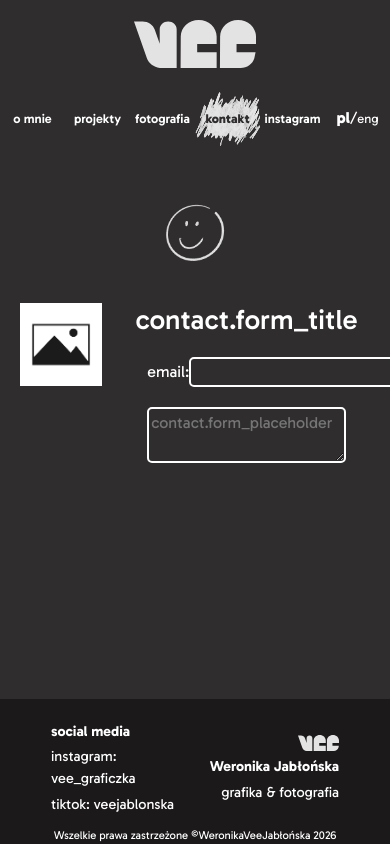
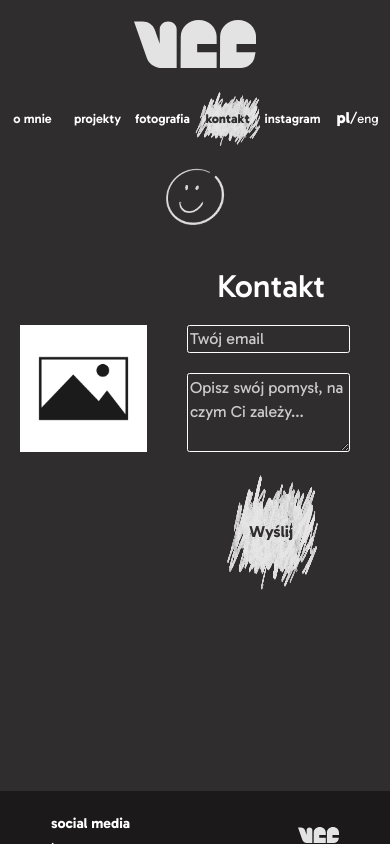
Before and after one commit to PBur27/PortfolioWera, a React (Vite) app: page /contacts in a window 390 px wide. Built offline with nearby package versions, Linux system fonts and the light colour scheme.

Commit message:
contact form edit

```diff
--- a/src/Languages.jsx
+++ b/src/Languages.jsx
@@ -1,94 +1,129 @@
 export const texts = {
   pl: {
     home: {
-      title: 'Cześć!',
-      subtitle_first_line: 'Masz pomysł? Sprawdź co tworzę',
-      subtitle_second_line: 'i zróbmy razem coś niesamowitego!',
+      title: "Cześć!",
+      subtitle_first_line: "Masz pomysł? Sprawdź co tworzę",
+      subtitle_second_line: "i zróbmy razem coś niesamowitego!",
     },
     about: {
-      title: 'O mnie',
+      title: "O mnie",
       section1: {
-        header: 'Cześć!',
-        name: 'Jestem Weronika Jabłońska',
-        text1: 'Projektuję i fotografuję, poruszając się między różnymi stylami i formami wyrazu. Lubię eksperymentować, mieszać techniki i odkrywać nowe rozwiązania - zarówno w sztuce, jak i w codziennym procesie twórczym.',
-        text2: 'Moim punktem wyjścia był rysunek i malarstwo, do którego często wracam, budując kompozycję i narrację obrazu. Jestem absolwentką Liceum Plastycznego w Kielcach, aktualnie kończę studia licencjackie z komunikacji wizualnej na UKEN w Krakowie.',
-        text3: 'Od kilku lat pracuję jako trenerka grafiki komputerowej, ucząc dzieci i młodzież w Gigantach Programowania i pomagając im stawiać pierwsze kroki w świecie projektowania. Pracuję także jako fotoreporterka na obozach młodzieżowych oraz wykonuję fotorelacje i dokumentacje wystaw na uczelni.',
+        header: "Cześć!",
+        name: "Jestem Weronika Jabłońska",
+        text1:
+          "Projektuję i fotografuję, poruszając się między różnymi stylami i formami wyrazu. Lubię eksperymentować, mieszać techniki i odkrywać nowe rozwiązania - zarówno w sztuce, jak i w codziennym procesie twórczym.",
+        text2:
+          "Moim punktem wyjścia był rysunek i malarstwo, do którego często wracam, budując kompozycję i narrację obrazu. Jestem absolwentką Liceum Plastycznego w Kielcach, aktualnie kończę studia licencjackie z komunikacji wizualnej na UKEN w Krakowie.",
+        text3:
+          "Od kilku lat pracuję jako trenerka grafiki komputerowej, ucząc dzieci i młodzież w Gigantach Programowania i pomagając im stawiać pierwsze kroki w świecie projektowania. Pracuję także jako fotoreporterka na obozach młodzieżowych oraz wykonuję fotorelacje i dokumentacje wystaw na uczelni.",
       },
       section2: {
-        header: 'Osiągnięcia',
-        ex_individual: 'Wystawy indywidualne',
-        list1_1: 'Ewolucja natury, Miejska Biblioteka Publiczna w Starachowicach, 2025',
-        list1_2: 'Światłocienie, Poczytalnia na dVoRcu w Kielcach, 2025',
-        ex_group: 'Wystawy zbiorowe',
-        list2_1: 'Przeploty, Summer Łódź Festiwal, Strefa Sztuki, 2025',
-        list2_2: 'Wszystkie drogi prowadzą do Gwaru, Bar Gwar w Krakowie, 2025',
-        list2_3: 'Paste Up, Festiwal Plakatu Niezależnego, Warszawa, 2026',
-        ex_other: 'Inne',
-        list3_1: 'Wygrana konkursu na okładkę 27. dni Muzyki, Filharmonia Świętokrzyska w Kielcach, 2019',
-        list3_2: 'Nominacja w kategorii Etykieta - debiuty, Art of Packaging, 2025',
-        list3_3: 'Fotoreportaż na wydarzeniach Festiwalu Trójmorza w Krakowie, 2024 - 25',
+        header: "Osiągnięcia",
+        ex_individual: "Wystawy indywidualne",
+        list1_1:
+          "Ewolucja natury, Miejska Biblioteka Publiczna w Starachowicach, 2025",
+        list1_2: "Światłocienie, Poczytalnia na dVoRcu w Kielcach, 2025",
+        ex_group: "Wystawy zbiorowe",
+        list2_1: "Przeploty, Summer Łódź Festiwal, Strefa Sztuki, 2025",
+        list2_2: "Wszystkie drogi prowadzą do Gwaru, Bar Gwar w Krakowie, 2025",
+        list2_3: "Paste Up, Festiwal Plakatu Niezależnego, Warszawa, 2026",
+        ex_other: "Inne",
+        list3_1:
+          "Wygrana konkursu na okładkę 27. dni Muzyki, Filharmonia Świętokrzyska w Kielcach, 2019",
+        list3_2:
+          "Nominacja w kategorii Etykieta - debiuty, Art of Packaging, 2025",
+        list3_3:
+          "Fotoreportaż na wydarzeniach Festiwalu Trójmorza w Krakowie, 2024 - 25",
       },
     },
     projects: {
-      scope_title: 'Zakres Projektowy:',
-      university_description:'Projekt studencki wykonany na kursie: identyfikacja wizualna.\n UKEN w Krakowie, komunikacja wizualna.',
-      other_projects: 'CHCESZ ZOBACZYĆ INNE PROJEKTY?',
-      other_projects_check: 'sprawdzam!',
+      scope_title: "Zakres Projektowy:",
+      university_description:
+        "Projekt studencki wykonany na kursie: identyfikacja wizualna.\n UKEN w Krakowie, komunikacja wizualna.",
+      other_projects: "CHCESZ ZOBACZYĆ INNE PROJEKTY?",
+      other_projects_check: "sprawdzam!",
       Hydropolis: {
-        title: 'Hydropolis',
-        description: 'Hydropolis to identyfikacja wizualna inspirowana wodą, technologią i eksploracją głębin. Ciemne tła, odcienie niebieskiego i techniczne motywy budują atmosferę jak z wnętrza muzeum — gdzie światło wydobywa się z mroku. Duże fotografie zwierząt i roślin związanych z wodą stają się głównymi bohaterami kompozycji.W ramach projektu odświeżyłam również znak — bazując na poprzednim logo, stworzyłam „H”, bezpośrednio nawiązującą do nazwy Hydropolis i wzmacniającą rozpoznawalność marki.',
-        scope:'lifting logo, projekt plakatów, billboardów, biletów, merchu, wizytówek i postów na social media.'
+        title: "Hydropolis",
+        description:
+          "Hydropolis to identyfikacja wizualna inspirowana wodą, technologią i eksploracją głębin. Ciemne tła, odcienie niebieskiego i techniczne motywy budują atmosferę jak z wnętrza muzeum — gdzie światło wydobywa się z mroku. Duże fotografie zwierząt i roślin związanych z wodą stają się głównymi bohaterami kompozycji.W ramach projektu odświeżyłam również znak — bazując na poprzednim logo, stworzyłam „H”, bezpośrednio nawiązującą do nazwy Hydropolis i wzmacniającą rozpoznawalność marki.",
+        scope:
+          "lifting logo, projekt plakatów, billboardów, biletów, merchu, wizytówek i postów na social media.",
       },
       Wedkarstwo: {
-        title: 'Festiwal wędkarski',
-        description: 'Identyfikacja wizualna festiwalu wędkarskiego i survivalowego utrzymana jest w lekko retro estetyce, łączącej stonowane beże z akcentami wodnistego, łuskowatego błękitu. Projekt opiera się na zrasteryzowanych zdjęciach ryb, które nadają całości graficzny, plakatowy charakter i przywołują skojarzenia z archiwalnymi drukami. Podjęłam się wyzwania stworzenia wizerunku wędkarstwa w świeży, mniej oczywisty sposób. Fotografie ryb przeplatają się z typografią oraz przysłowiami wędkarskimi, budując narrację i oddając spokojny, nostalgiczny klimat tego hobby.'
-      }
-    }
+        title: "Festiwal wędkarski",
+        description:
+          "Identyfikacja wizualna festiwalu wędkarskiego i survivalowego utrzymana jest w lekko retro estetyce, łączącej stonowane beże z akcentami wodnistego, łuskowatego błękitu. Projekt opiera się na zrasteryzowanych zdjęciach ryb, które nadają całości graficzny, plakatowy charakter i przywołują skojarzenia z archiwalnymi drukami. Podjęłam się wyzwania stworzenia wizerunku wędkarstwa w świeży, mniej oczywisty sposób. Fotografie ryb przeplatają się z typografią oraz przysłowiami wędkarskimi, budując narrację i oddając spokojny, nostalgiczny klimat tego hobby.",
+      },
+    },
+    contact: {
+      form_title: "Kontakt",
+      form_email_placeholder: "Twój email",
+      form_text_placeholder: "Opisz swój pomysł, na czym Ci zależy...",
+      form_submit: "Wyślij",
+    },
   },
   en: {
     home: {
-      title: 'Hello!',
-      subtitle_first_line: 'Have any ideas? Check out my work.',
-      subtitle_second_line: 'Let us create something amazing together!',
+      title: "Hello!",
+      subtitle_first_line: "Have any ideas? Check out my work.",
+      subtitle_second_line: "Let us create something amazing together!",
     },
     about: {
-      title: 'About Me',
+      title: "About Me",
       section1: {
-        header: 'Hello!',
-        name: 'I am Weronika Jabłońska',
-        text1: 'A designer and photographer who navigates between different styles and forms of expression. I enjoy experimenting, mixing techniques, and exploring new solutions - both in art and in the everyday creative process.',
-        text2: 'My starting point was drawing and painting, which I often return to when building the composition and narrative of an image. I am a graduate of the Fine Arts High School in Kielce, currently finishing my bachelor’s degree in visual communication at UKEN in Krakow.',
-        text3: 'For several years, I have been working as a computer graphics trainer, teaching children and youth at Giganci Programowania and helping them take their first steps in the world of design. I also work as a photojournalist at youth camps and create photo reports and document exhibitions at the university.',
+        header: "Hello!",
+        name: "I am Weronika Jabłońska",
+        text1:
+          "A designer and photographer who navigates between different styles and forms of expression. I enjoy experimenting, mixing techniques, and exploring new solutions - both in art and in the everyday creative process.",
+        text2:
+          "My starting point was drawing and painting, which I often return to when building the composition and narrative of an image. I am a graduate of the Fine Arts High School in Kielce, currently finishing my bachelor’s degree in visual communication at UKEN in Krakow.",
+        text3:
+          "For several years, I have been working as a computer graphics trainer, teaching children and youth at Giganci Programowania and helping them take their first steps in the world of design. I also work as a photojournalist at youth camps and create photo reports and document exhibitions at the university.",
       },
       section2: {
-        header: 'Achievements',
-        ex_individual: 'Solo Exhibitions',
-        list1_1: 'Ewolucja natury, Municipal Public Library in Starachowice, 2025',
-        list1_2: 'Światłocienie, Public Library in the dVorzec in Kielce, 2025',
-        ex_group: 'Group Exhibitions',
-        list2_1: 'Przeploty, Summer Łódź Festival, Art Zone, 2025',
-        list2_2: 'Wszystkie drogi prowadzą do Gwaru, Bar Gwar in Krakow, 2025',
-        list2_3: 'Paste Up, Independent Poster Festival, Warsaw, 2026',
-        ex_other: 'Other',
-        list3_1: 'Winner of the cover competition for the 27th Music Days, Świętokrzyska Philharmonic in Kielce, 2019',
-        list3_2: 'Nomination in the Label - Debuts category, Art of Packaging, 2025',
-        list3_3: 'Photo report for Three Seas Festival events in Krakow, 2024 - 25',
+        header: "Achievements",
+        ex_individual: "Solo Exhibitions",
+        list1_1:
+          "Ewolucja natury, Municipal Public Library in Starachowice, 2025",
+        list1_2: "Światłocienie, Public Library in the dVorzec in Kielce, 2025",
+        ex_group: "Group Exhibitions",
+        list2_1: "Przeploty, Summer Łódź Festival, Art Zone, 2025",
+        list2_2: "Wszystkie drogi prowadzą do Gwaru, Bar Gwar in Krakow, 2025",
+        list2_3: "Paste Up, Independent Poster Festival, Warsaw, 2026",
+        ex_other: "Other",
+        list3_1:
+          "Winner of the cover competition for the 27th Music Days, Świętokrzyska Philharmonic in Kielce, 2019",
+        list3_2:
+          "Nomination in the Label - Debuts category, Art of Packaging, 2025",
+        list3_3:
+          "Photo report for Three Seas Festival events in Krakow, 2024 - 25",
       },
     },
     projects: {
-      scope_title: 'Project scope:',
-      university_description:'Student project completed during the course: visual identity.\nUKEN in Krakow, visual communication.',
-      other_projects: 'WANT TO SEE MY OTHER PROJECTS?',
-      other_projects_check: 'check!',
+      scope_title: "Project scope:",
+      university_description:
+        "Student project completed during the course: visual identity.\nUKEN in Krakow, visual communication.",
+      other_projects: "WANT TO SEE MY OTHER PROJECTS?",
+      other_projects_check: "check!",
       Hydropolis: {
-        title: 'Hydropolis',
-        description: 'Hydropolis is a visual identity inspired by water, technology, and deep-sea exploration. Dark backgrounds, shades of blue, and technical motifs build an atmosphere reminiscent of a museum interior — where light emerges from the darkness. Large photographs of water-related animals and plants become the main protagonists of the composition. As part of the project, I also refreshed the visual mark — based on the previous logo, I created an "H" that directly refers to the name Hydropolis and strengthens brand recognition.',
-        scope:'logo redesign, poster, billboard, ticket, merchandise, business card, and social media post design.'
+        title: "Hydropolis",
+        description:
+          'Hydropolis is a visual identity inspired by water, technology, and deep-sea exploration. Dark backgrounds, shades of blue, and technical motifs build an atmosphere reminiscent of a museum interior — where light emerges from the darkness. Large photographs of water-related animals and plants become the main protagonists of the composition. As part of the project, I also refreshed the visual mark — based on the previous logo, I created an "H" that directly refers to the name Hydropolis and strengthens brand recognition.',
+        scope:
+          "logo redesign, poster, billboard, ticket, merchandise, business card, and social media post design.",
       },
       Wedkarstwo: {
-        title: 'Festiwal wędkarski',
-        description: 'The visual identity of this fishing and survival festival is maintained in a subtle retro aesthetic, combining muted beiges with accents of watery, scaly blue. The project is based on rasterized images of fish, which give the whole a graphic, poster-like character and evoke associations with archival prints. I took on the challenge of creating a fresh, less obvious image for fishing. Photographs of fish intertwine with typography and fishing proverbs, building a narrative and capturing the calm, nostalgic atmosphere of this hobby.'
-      }
-    }
+        title: "Festiwal wędkarski",
+        description:
+          "The visual identity of this fishing and survival festival is maintained in a subtle retro aesthetic, combining muted beiges with accents of watery, scaly blue. The project is based on rasterized images of fish, which give the whole a graphic, poster-like character and evoke associations with archival prints. I took on the challenge of creating a fresh, less obvious image for fishing. Photographs of fish intertwine with typography and fishing proverbs, building a narrative and capturing the calm, nostalgic atmosphere of this hobby.",
+      },
+    },
+    contact: {
+      form_title: "Contact",
+      form_email_placeholder: "Your email",
+      form_text_placeholder:
+        "Describe your idea, what would you like to see...",
+      form_submit: "Send",
+    },
   },
 };
--- a/src/pages/Contact.jsx
+++ b/src/pages/Contact.jsx
@@ -1,14 +1,12 @@
 import React from "react";
-import smile from '../assets/aboutMeSmile.png'
-import placeholder from '../assets/placeholder.png'
-import {useT} from '../LanguageContext'
+import smile from "../assets/aboutMeSmile.png";
+import placeholder from "../assets/placeholder.png";
+import { useT } from "../LanguageContext";
 
-
-import './pages.css'
+import "./pages.css";
 
 function Contact() {
-
-  const t =useT()
+  const t = useT();
 
   return (
     <>
@@ -16,22 +14,40 @@ function Contact() {
         <img src={smile} className="top-image" />
       </div>
       <div className="content">
-        <div className="contact-container-horizontal">
-          <div className="contact-image-container">
-
-            <img src={placeholder} className="contact-image"/>
-
+        <div className="contact-container">
+          <div className="contact-container-horizontal">
+            <div className="contact-image-container"></div>
+            <div className="contact-form-container">
+              <h1 className="contact-form-title">{t("contact.form_title")}</h1>
+            </div>
           </div>
-          <div className="contact-form-container">
-            <h1 className="contact-form-title">{t('contact.form_title')}</h1>
-            <form className="contact-form">
-              <label>
-                <span>email:</span>
-                <input type="email" id="email" name="email" />
-              </label>
-              <textarea id="message" name="message" placeholder={t('contact.form_placeholder')} />
-            </form>
-
+          <div className="contact-container-horizontal">
+            <div className="contact-image-container">
+              <img src={placeholder} className="contact-image" />
+            </div>
+            <div className="contact-form-container">
+              <form className="contact-form" id="contact-form">
+                <input
+                  type="email"
+                  id="email"
+                  name="email"
+                  placeholder={t("contact.form_email_placeholder")}
+                />
+                <textarea
+                  id="message"
+                  name="message"
+                  placeholder={t("contact.form_text_placeholder")}
+                />
+              </form>
+            </div>
+          </div>
+          <div className="contact-container-horizontal">
+            <div className="contact-image-container"></div>
+            <div className="contact-form-container">
+              <div className="contact-form-submit-container">
+                <button type="submit" form="contact-form" className="contact-form-submit-button">{t('contact.form_submit')}</button>
+              </div>
+            </div>
           </div>
         </div>
       </div>
--- a/src/pages/pages.css
+++ b/src/pages/pages.css
@@ -196,6 +196,11 @@ ul {
   color: #2f2d2d;
   align-items: center;
 }
+.contact-container{
+  display: flex;
+  flex-direction: column;
+  gap: 20px;
+}
 .contact-container-horizontal {
   display: flex;
   flex-direction: row;
@@ -214,7 +219,6 @@ ul {
   flex-direction: column;
   gap: 20px;
 
-
   text-align: center;
   align-items: center;
 }
@@ -222,51 +226,74 @@ ul {
   max-width: 100%;
   max-height: 100%;
 }
-.contact-form-title{
+.contact-form-title {
+  font-size: clamp(32px, 8vw, 120px);
+  width: 80%;
+  text-align: center;
   margin: 0;
 }
 .contact-form {
-  flex:1;
+  flex: 1;
   width: 80%;
   text-align: left;
   display: flex;
   flex-direction: column;
   gap: 20px;
+}
 
-  label {
-    width: 100%;
-    display: flex;
-    flex-direction: row;
-
-    span {
-      flex: 1;
-      line-height: 1;
-      align-content: center;
-    }
 input {
   background-image: none;
   background-color: transparent;
   font-family: inherit;
   font-size: inherit;
 
-      border: solid white 2px;
-      border-radius: 5px;
+  border: solid white 1.25px;
+  border-radius: 2.5px;
   color: white;
 
   flex: 3;
   background-color: transparent;
 }
+input::placeholder{
+  color: rgba(255, 255, 255, 0.75);
 }
-  textarea{
+
+textarea {
   height: 100%;
   background-image: none;
   background-color: transparent;
   font-family: inherit;
   font-size: inherit;
 
-    border: solid white 2px;
-    border-radius: 5px;
+  border: solid white 1.25px;
+  border-radius: 2.5px;
   color: white;
+}
+textarea::placeholder{
+  color: rgba(255, 255, 255, 0.75);
+}
+
+.contact-form-submit-container{
+
+  width: 100%;
+  height: 14vh;
+  background-image: url("../assets/scribbleBackground.png");
+  background-size: 50% 120%;
+
+  background-repeat: no-repeat;
+  background-position: center;
+
+  align-content: center;
+
 
 }
+.contact-form-submit-button{
+  color: #2f2d2d;
+  font-weight: bold;
+  background: none;
+  border: none;
+  padding: 0;
+  cursor: pointer;
+  outline: inherit;
+
 }
```
Lines whose indentation alone changed are shown as unchanged.
